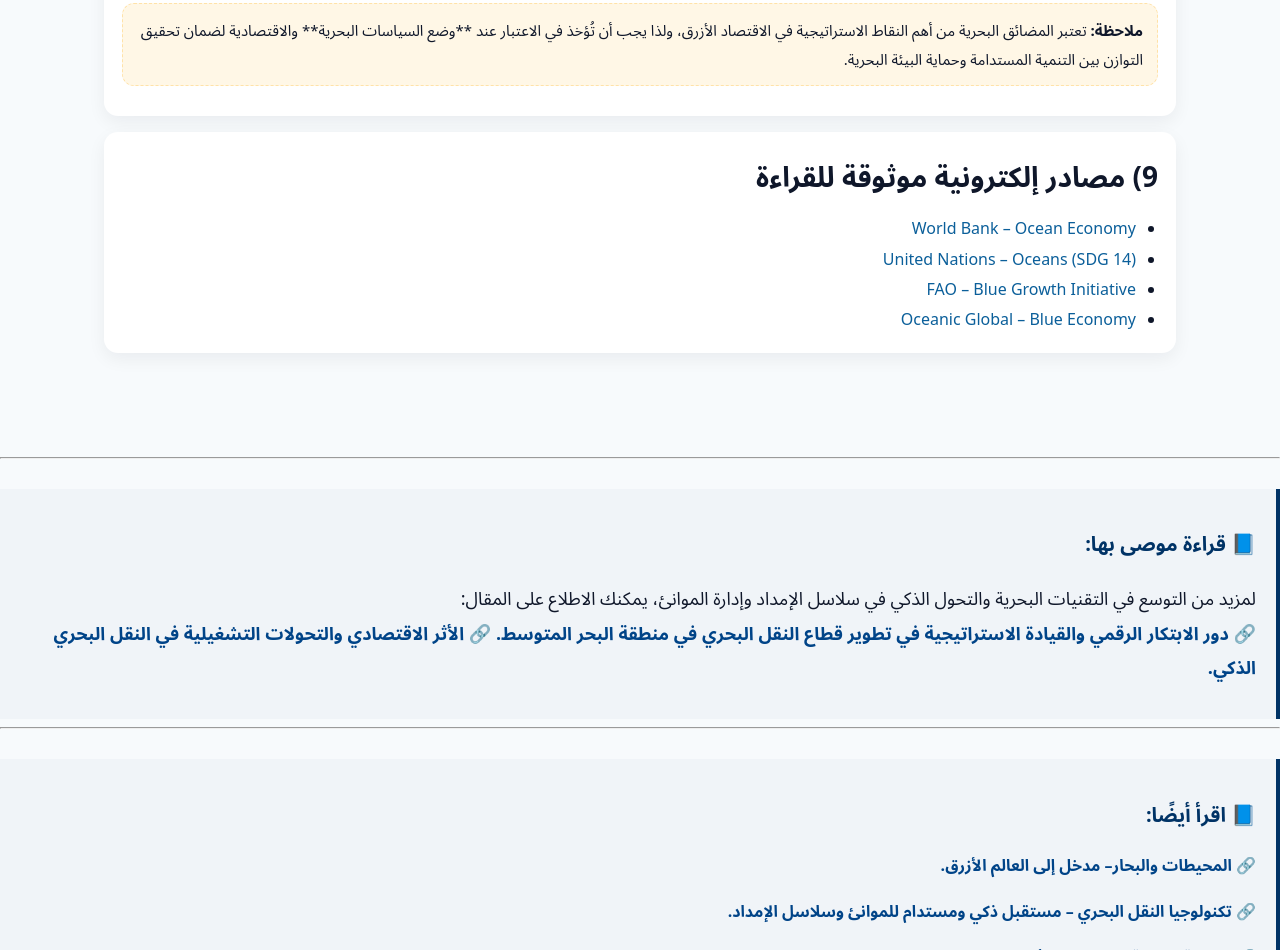
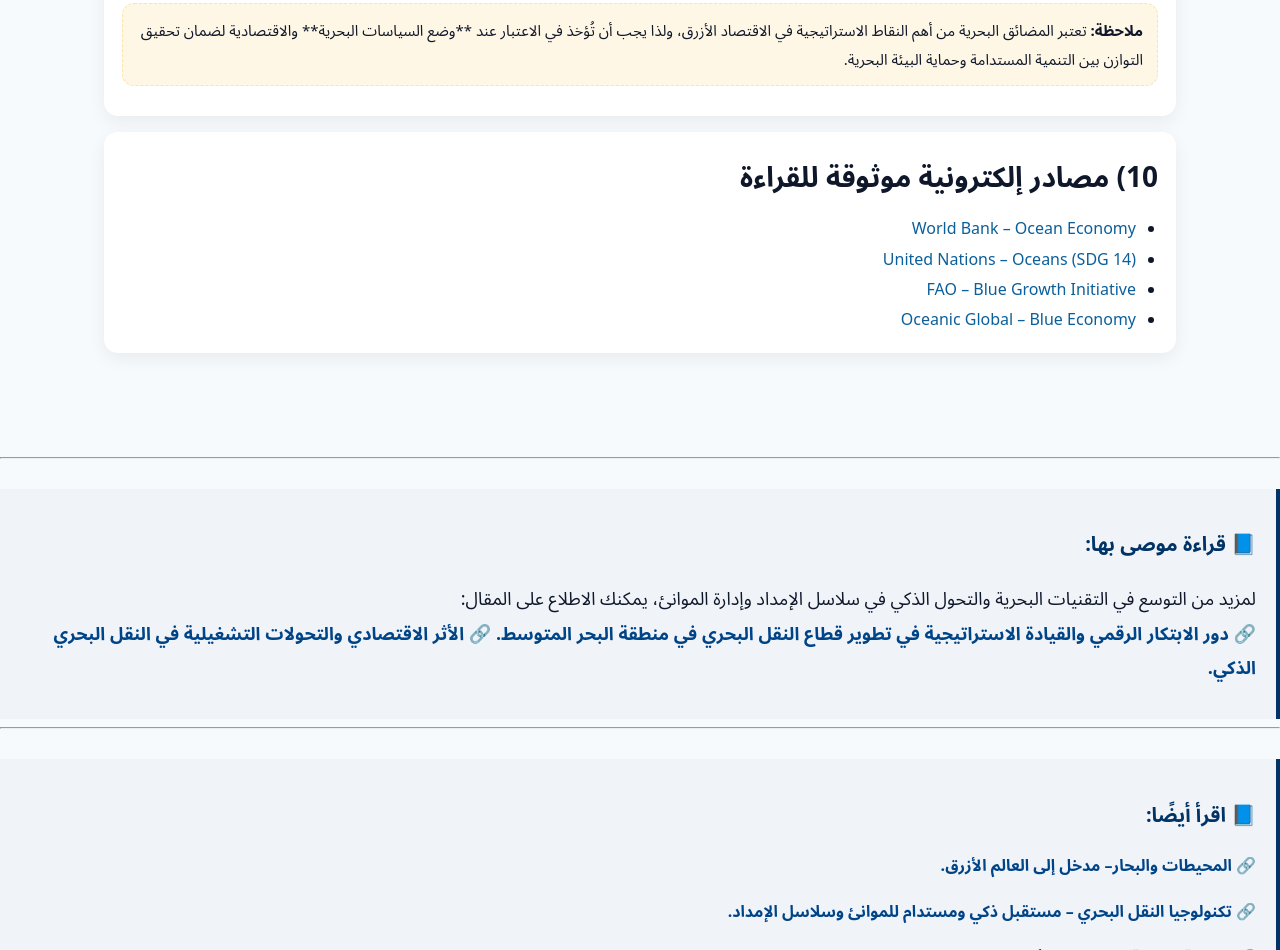
Before and after one commit to AliceAhmad/Dr.Zaid-abu-hamour, a plain HTML site: page ships/blue-economy/index.html in a window 1280 px wide. Shown: the part 8704-9654 px from the top of the page. Drawn offline with Linux system fonts and the light colour scheme.

Commit message:
Update index.html

```diff
--- a/ships/blue-economy/index.html
+++ b/ships/blue-economy/index.html
@@ -537,7 +537,7 @@ alt=" الاقتصاد الازرق " loading="lazy" style="width: 250px; height
 
 
 <section id="sources" class="src" aria-label="مصادر موثوقة">
-  <h2>9) مصادر إلكترونية موثوقة للقراءة</h2>
+  <h2>10) مصادر إلكترونية موثوقة للقراءة</h2>
   <ul>
     <li><a href="https://www.worldbank.org/en/topic/ocean-economy" target="_blank" rel="noopener">World Bank – Ocean Economy</a></li>
     <li><a href="https://www.un.org/sustainabledevelopment/oceans/" target="_blank" rel="noopener">United Nations – Oceans (SDG 14)</a></li>
```
